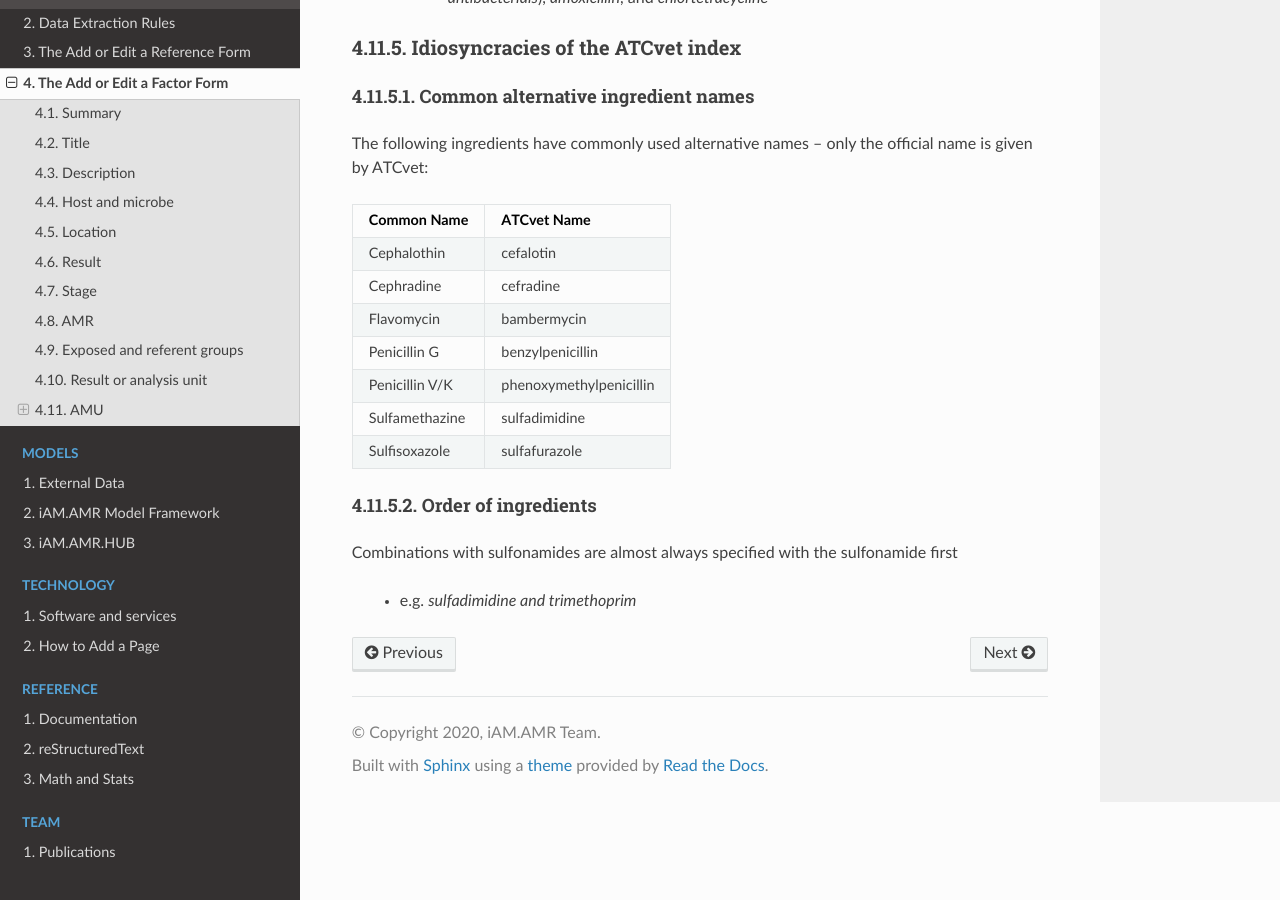
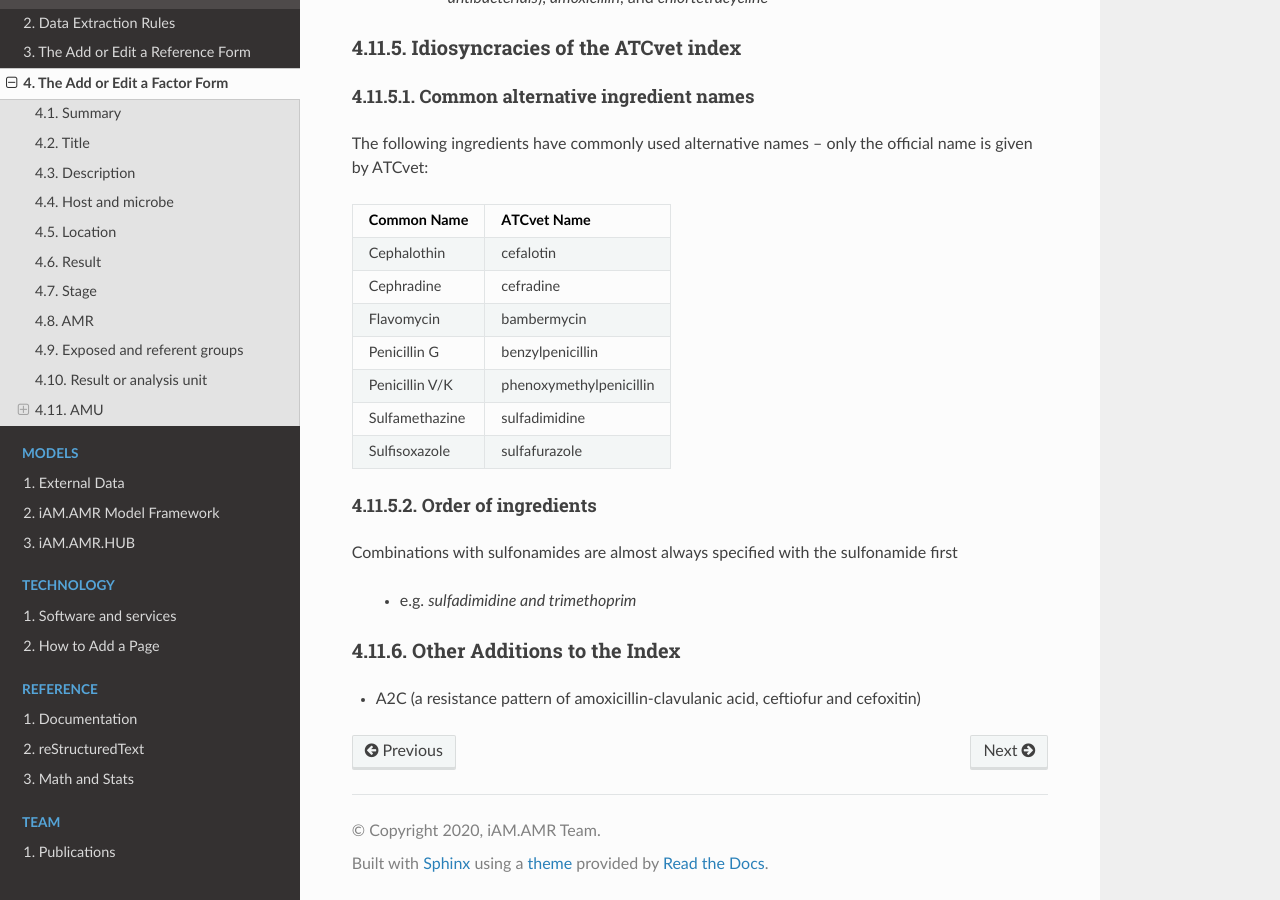
Before and after one commit to iAM-AMR/iAM.AMR.DOC, a Sphinx documentation site: the page built from source/data_extraction/form_factor.rst, in a window 1280 px wide and 900 px high, scrolled down 6947 px. Built offline with Sphinx 7.4.7 and the Read the Docs theme 2.0.0, drawn with Linux system fonts in a browser that asks for light colours; pages that are not in the unit, such as notebooks, are missing from menus; a script that is not in the unit is left out.

Commit message:
Add A2C pattern description

```diff
--- a/source/data_extraction/form_factor.rst
+++ b/source/data_extraction/form_factor.rst
@@ -236,3 +236,8 @@ Order of ingredients
 Combinations with sulfonamides are almost always specified with the sulfonamide first
 
   - e.g. *sulfadimidine and trimethoprim*
+
+Other Additions to the Index
+~~~~~~~~~~~~~~~~~~~~~~~~~~~~
+
+- A2C (a resistance pattern of amoxicillin-clavulanic acid, ceftiofur and cefoxitin)
```
